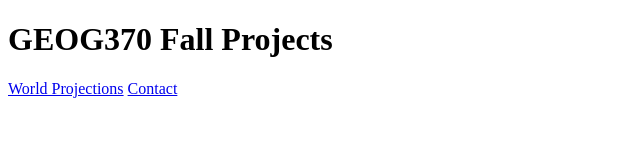
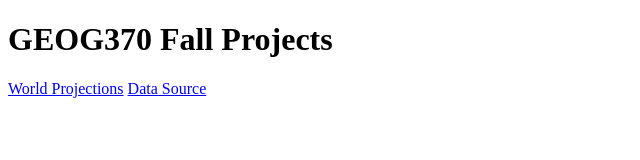
Before and after one commit to Anceptia/GEOG370FALL2022, a plain HTML site: page index.html in a window 1280 px wide. Shown: the full height of the page, 0-640 px from the left. Drawn offline with Linux system fonts and the light colour scheme.

Commit message:
Update index.html

```diff
--- a/index.html
+++ b/index.html
@@ -8,6 +8,6 @@
 <body>
    <h1>GEOG370 Fall Projects</h1>
    <a href="./Chapel Hill Data.png">World Projections</a>
-   <a href="https://gisdata-uncadmin.opendata.arcgis.com/">Contact</a>
+   <a href="https://gisdata-uncadmin.opendata.arcgis.com/">Data Source</a>
 </body>
 </html>
```
